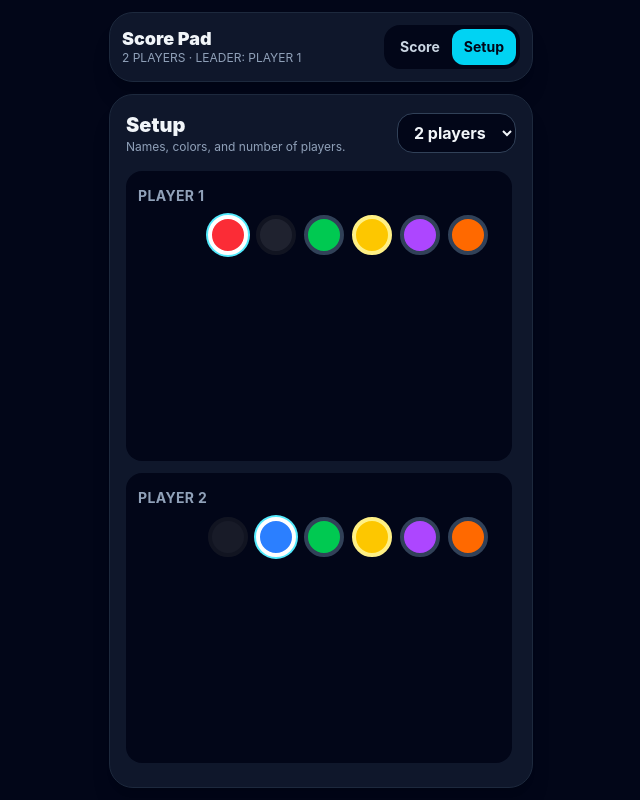
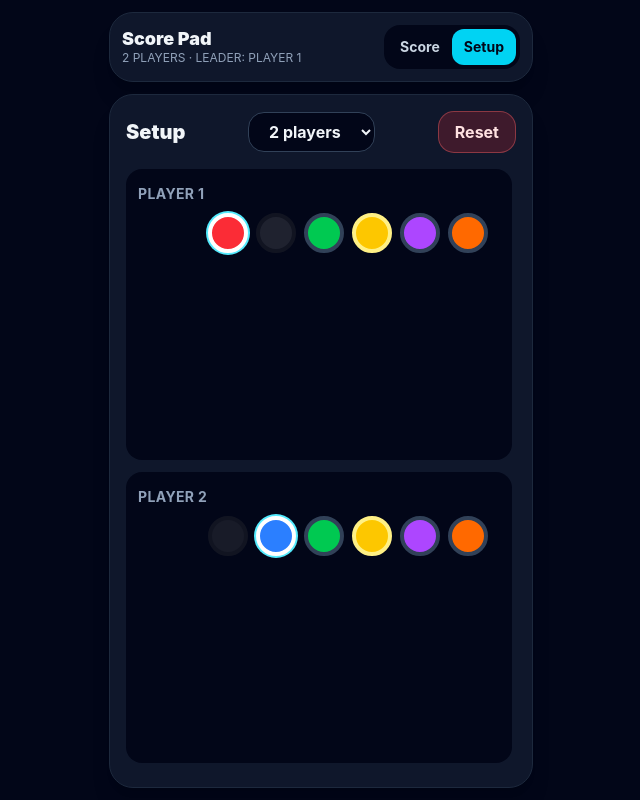
Before and after one commit to andywinn76/boardgame-scoring-app, a React (Vite) app: page / in a window 1280 px wide. Both pictures are taken after a click on the button "Setup". Shown: the whole page, without its empty margins (319-959 px from the left). Built offline with nearby package versions, Linux system fonts and the light colour scheme.

Commit message:
Improve UI/UX improvement.

```diff
--- a/src/App.jsx
+++ b/src/App.jsx
@@ -3,12 +3,36 @@ import React, { useEffect, useMemo, useState } from "react";
 const STORAGE_KEY = "boardgame-score-pad-v1";
 
 const COLOR_OPTIONS = [
-  { name: "Red", value: "red", classes: "bg-red-500 border-red-300 text-white" },
-  { name: "Blue", value: "blue", classes: "bg-blue-500 border-blue-300 text-white" },
-  { name: "Green", value: "green", classes: "bg-green-500 border-green-300 text-white" },
-  { name: "Yellow", value: "yellow", classes: "bg-yellow-400 border-yellow-200 text-slate-950" },
-  { name: "Purple", value: "purple", classes: "bg-purple-500 border-purple-300 text-white" },
-  { name: "Orange", value: "orange", classes: "bg-orange-500 border-orange-300 text-white" },
+  {
+    name: "Red",
+    value: "red",
+    classes: "bg-red-500 border-red-300 text-white",
+  },
+  {
+    name: "Blue",
+    value: "blue",
+    classes: "bg-blue-500 border-blue-300 text-white",
+  },
+  {
+    name: "Green",
+    value: "green",
+    classes: "bg-green-500 border-green-300 text-white",
+  },
+  {
+    name: "Yellow",
+    value: "yellow",
+    classes: "bg-yellow-400 border-yellow-200 text-slate-950",
+  },
+  {
+    name: "Purple",
+    value: "purple",
+    classes: "bg-purple-500 border-purple-300 text-white",
+  },
+  {
+    name: "Orange",
+    value: "orange",
+    classes: "bg-orange-500 border-orange-300 text-white",
+  },
 ];
 
 const DEFAULT_PLAYERS = [
@@ -17,13 +41,18 @@ const DEFAULT_PLAYERS = [
 ];
 
 function getColorClasses(color) {
-  return COLOR_OPTIONS.find((option) => option.value === color)?.classes ?? COLOR_OPTIONS[0].classes;
+  return (
+    COLOR_OPTIONS.find((option) => option.value === color)?.classes ??
+    COLOR_OPTIONS[0].classes
+  );
 }
 
 function getFirstUnusedColor(players) {
-  return COLOR_OPTIONS.find(
-    (color) => !players.some((player) => player.color === color.value)
-  ) ?? COLOR_OPTIONS[0];
+  return (
+    COLOR_OPTIONS.find(
+      (color) => !players.some((player) => player.color === color.value),
+    ) ?? COLOR_OPTIONS[0]
+  );
 }
 
 function makePlayer(index, existingPlayers = []) {
@@ -54,6 +83,7 @@ function getInitialState() {
 export default function App() {
   const [appState, setAppState] = useState(getInitialState);
   const [showResetConfirm, setShowResetConfirm] = useState(false);
+  const [showSetupResetConfirm, setShowSetupResetConfirm] = useState(false);
 
   const players = appState.players;
   const activeTab = appState.activeTab;
@@ -89,7 +119,7 @@ export default function App() {
     setAppState((current) => ({
       ...current,
       players: current.players.map((player) =>
-        player.id === playerId ? { ...player, ...updates } : player
+        player.id === playerId ? { ...player, ...updates } : player,
       ),
     }));
   }
@@ -98,7 +128,9 @@ export default function App() {
     setAppState((current) => ({
       ...current,
       players: current.players.map((player) =>
-        player.id === playerId ? { ...player, score: player.score + amount } : player
+        player.id === playerId
+          ? { ...player, score: player.score + amount }
+          : player,
       ),
     }));
   }
@@ -109,6 +141,14 @@ export default function App() {
       players: current.players.map((player) => ({ ...player, score: 0 })),
     }));
     setShowResetConfirm(false);
+  }
+
+  function resetSetup() {
+    setAppState({
+      activeTab: "setup",
+      players: DEFAULT_PLAYERS.map((player) => ({ ...player })),
+    });
+    setShowSetupResetConfirm(false);
   }
 
   return (
@@ -147,7 +187,12 @@ export default function App() {
             onAskReset={() => setShowResetConfirm(true)}
           />
         ) : (
-          <SetupTab players={players} onSetPlayerCount={setPlayerCount} onUpdatePlayer={updatePlayer} />
+          <SetupTab
+            players={players}
+            onSetPlayerCount={setPlayerCount}
+            onUpdatePlayer={updatePlayer}
+            onAskResetSetup={() => setShowSetupResetConfirm(true)}
+          />
         )}
       </div>
 
@@ -156,7 +201,8 @@ export default function App() {
           <div className="w-full max-w-sm rounded-3xl border border-slate-700 bg-slate-900 p-5 shadow-2xl">
             <h2 className="text-xl font-black">Reset all scores?</h2>
             <p className="mt-2 text-sm text-slate-300">
-              This will set every player back to zero. Player names and colors will stay the same.
+              This will set every player back to zero. Player names and colors
+              will stay the same.
             </p>
 
             <div className="mt-5 grid grid-cols-2 gap-3">
@@ -166,13 +212,41 @@ export default function App() {
               >
                 Cancel
               </button>
-              <button onClick={resetScores} className="rounded-2xl bg-red-500 px-4 py-3 font-bold text-white">
+              <button
+                onClick={resetScores}
+                className="rounded-2xl bg-red-500 px-4 py-3 font-bold text-white"
+              >
                 Reset
               </button>
             </div>
           </div>
         </div>
       )}
+      {showSetupResetConfirm && (
+  <div className="fixed inset-0 z-50 grid place-items-center bg-black/70 p-4">
+    <div className="w-full max-w-sm rounded-3xl border border-slate-700 bg-slate-900 p-5 shadow-2xl">
+      <h2 className="text-xl font-black">Reset setup?</h2>
+      <p className="mt-2 text-sm text-slate-300">
+        This will return to two players: Player 1 red and Player 2 blue. All other players and scores will be removed.
+      </p>
+
+      <div className="mt-5 grid grid-cols-2 gap-3">
+        <button
+          onClick={() => setShowSetupResetConfirm(false)}
+          className="rounded-2xl bg-slate-700 px-4 py-3 font-bold text-slate-100"
+        >
+          Cancel
+        </button>
+        <button
+          onClick={resetSetup}
+          className="rounded-2xl bg-red-500 px-4 py-3 font-bold text-white"
+        >
+          Reset
+        </button>
+      </div>
+    </div>
+  </div>
+)}
     </main>
   );
 }
@@ -193,7 +267,9 @@ function ColorSwatches({ player, usedColors, onSelectColor }) {
             title={isUsed ? `${color.name} is already in use` : color.name}
             aria-label={`Choose ${color.name}`}
             className={`h-10 w-10 rounded-full border-4 transition-transform active:scale-95 ${color.classes} ${
-              isSelected ? "border-white ring-2 ring-cyan-300" : "border-slate-700"
+              isSelected
+                ? "border-white ring-2 ring-cyan-300"
+                : "border-slate-700"
             } ${isUsed ? "cursor-not-allowed opacity-25 grayscale" : ""}`}
           />
         );
@@ -207,26 +283,58 @@ function ScoreTab({ players, onAdjustScore, onAskReset }) {
   const compactMode = players.length >= 3;
   const denseMode = players.length >= 5;
   return (
-    <section className={`mt-3 flex min-h-0 flex-1 flex-col ${denseMode ? "gap-1.5" : "gap-3"}`}>
-      <div className={`grid min-h-0 flex-1 grid-cols-1 ${denseMode ? "gap-1.5" : "gap-3"}`}>
+    <section
+      className={`mt-3 flex min-h-0 flex-1 flex-col ${denseMode ? "gap-1.5" : "gap-3"}`}
+    >
+      <div
+        className={`grid min-h-0 flex-1 grid-cols-1 ${denseMode ? "gap-1.5" : "gap-3"}`}
+      >
         {players.map((player) => (
           <article
             key={player.id}
             className={`grid min-h-0 grid-cols-[auto_1fr_auto] items-center border-2 shadow-xl ${denseMode ? "gap-1.5 rounded-2xl p-1.5" : compactMode ? "gap-2 rounded-3xl p-2" : "gap-3 rounded-3xl p-3"} ${getColorClasses(player.color)}`}
           >
             <div className={`grid ${denseMode ? "gap-1" : "gap-2"}`}>
-              <ScoreButton compact={compactMode} dense={denseMode} label="-1" onClick={() => onAdjustScore(player.id, -1)} />
-              <ScoreButton compact={compactMode} dense={denseMode} label="-5" onClick={() => onAdjustScore(player.id, -5)} />
+              <ScoreButton
+                compact={compactMode}
+                dense={denseMode}
+                label="-1"
+                onClick={() => onAdjustScore(player.id, -1)}
+              />
+              <ScoreButton
+                compact={compactMode}
+                dense={denseMode}
+                label="-5"
+                onClick={() => onAdjustScore(player.id, -5)}
+              />
             </div>
 
             <div className="min-w-0 text-center">
-              <p className={`${denseMode ? "text-xs" : compactMode ? "text-sm" : "text-base"} uppercase truncate font-black leading-tight`}>{player.name}</p>
-              <p className={`${denseMode ? "text-4xl" : compactMode ? "text-5xl" : "text-6xl"} uppercase font-black leading-none tracking-tight`}>{player.score}</p>
+              <p
+                className={`${denseMode ? "text-xs" : compactMode ? "text-sm" : "text-base"} uppercase truncate font-black leading-tight`}
+              >
+                {player.name}
+              </p>
+              <p
+                className={`${denseMode ? "text-4xl" : compactMode ? "text-5xl" : "text-6xl"} uppercase font-black leading-none tracking-tight`}
+              >
+                {player.score}
+              </p>
             </div>
 
             <div className={`grid ${denseMode ? "gap-1" : "gap-2"}`}>
-              <ScoreButton compact={compactMode} dense={denseMode} label="+1" onClick={() => onAdjustScore(player.id, 1)} />
-              <ScoreButton compact={compactMode} dense={denseMode} label="+5" onClick={() => onAdjustScore(player.id, 5)} />
+              <ScoreButton
+                compact={compactMode}
+                dense={denseMode}
+                label="+1"
+                onClick={() => onAdjustScore(player.id, 1)}
+              />
+              <ScoreButton
+                compact={compactMode}
+                dense={denseMode}
+                label="+5"
+                onClick={() => onAdjustScore(player.id, 5)}
+              />
             </div>
           </article>
         ))}
@@ -244,7 +352,11 @@ function ScoreTab({ players, onAdjustScore, onAskReset }) {
 }
 
 function ScoreButton({ label, onClick, compact = false, dense = false }) {
-  const sizeClasses = dense ? "h-8 w-12 text-base rounded-xl" : compact ? "h-11 w-14 text-lg rounded-2xl" : "h-14 w-16 text-xl rounded-2xl";
+  const sizeClasses = dense
+    ? "h-8 w-12 text-base rounded-xl"
+    : compact
+      ? "h-11 w-14 text-lg rounded-2xl"
+      : "h-14 w-16 text-xl rounded-2xl";
 
   return (
     <button
@@ -256,21 +368,18 @@ function ScoreButton({ label, onClick, compact = false, dense = false }) {
   );
 }
 
-function SetupTab({ players, onSetPlayerCount, onUpdatePlayer }) {
+function SetupTab({ players, onSetPlayerCount, onUpdatePlayer, onAskResetSetup }) {
   const usedColors = players.map((p) => p.color);
 
   return (
     <section className="mt-3 flex min-h-0 flex-1 flex-col overflow-hidden rounded-3xl border border-slate-800 bg-slate-900 p-4 shadow-xl">
-      <div className="flex items-center justify-between gap-3">
-        <div>
-          <h2 className="text-xl font-black">Setup</h2>
-          <p className="text-xs text-slate-400">Names, colors, and number of players.</p>
-        </div>
+      <div className="flex items-center justify-between gap-2">
+        <h2 className="text-xl font-black">Setup</h2>
 
         <select
           value={players.length}
           onChange={(event) => onSetPlayerCount(Number(event.target.value))}
-          className="rounded-2xl border border-slate-700 bg-slate-950 px-3 py-2 font-bold outline-none"
+          className="rounded-2xl border border-slate-700 bg-slate-950 px-4 py-2 font-bold outline-none"
         >
           {[2, 3, 4, 5, 6].map((count) => (
             <option key={count} value={count}>
@@ -278,6 +387,13 @@ function SetupTab({ players, onSetPlayerCount, onUpdatePlayer }) {
             </option>
           ))}
         </select>
+        <button
+          type="button"
+          onClick={onAskResetSetup}
+          className="rounded-2xl border border-red-400/40 bg-red-500/20 px-4 py-2 font-bold font-black text-red-100"
+        >
+          Reset
+        </button>
       </div>
 
       <div className="mt-4 grid min-h-0 flex-1 gap-3 overflow-y-auto pr-1 pb-2">
@@ -286,7 +402,9 @@ function SetupTab({ players, onSetPlayerCount, onUpdatePlayer }) {
             <input
               value={player.name}
               onFocus={(event) => event.target.select()}
-              onChange={(event) => onUpdatePlayer(player.id, { name: event.target.value })}
+              onChange={(event) =>
+                onUpdatePlayer(player.id, { name: event.target.value })
+              }
               className="w-full bg-transparent text-sm font-bold uppercase tracking-wide text-slate-400 outline-none placeholder:text-slate-600 focus:text-cyan-300"
               placeholder={`Player ${index + 1}`}
               aria-label={`Player ${index + 1} name`}
```
